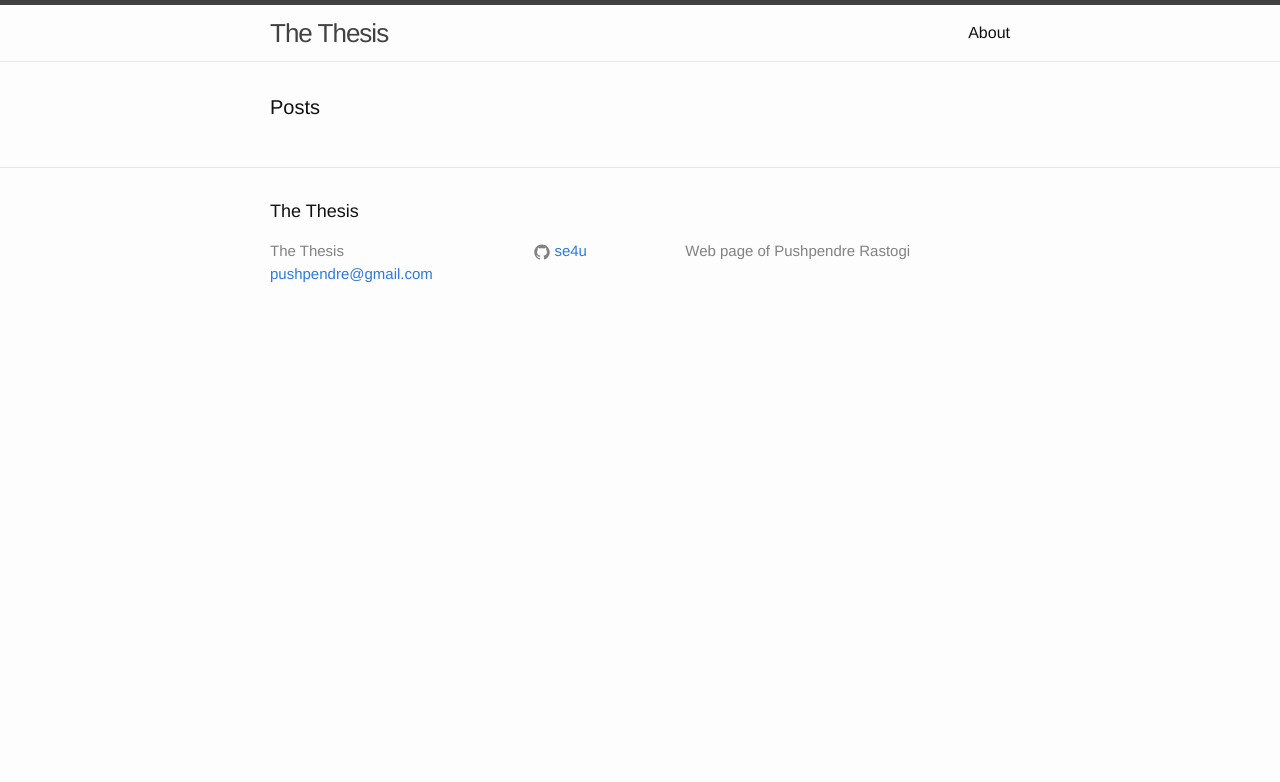
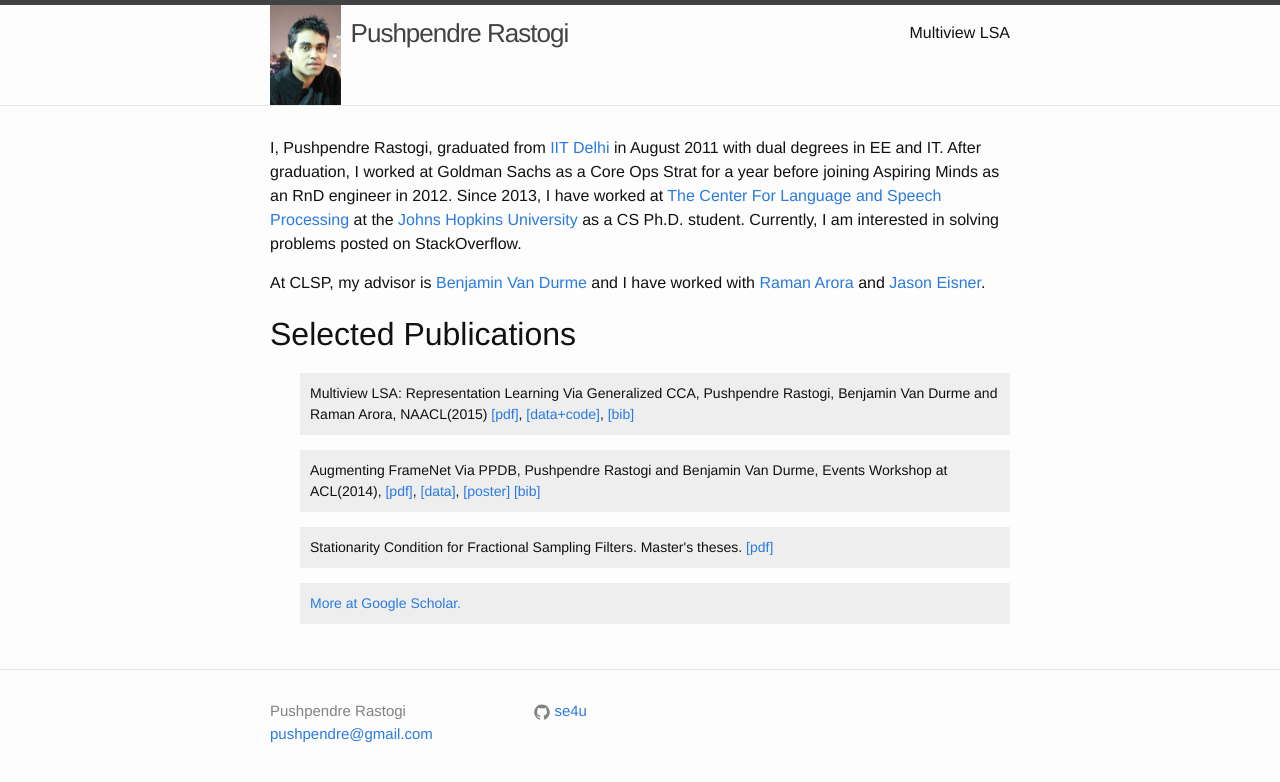
Before and after one commit to se4u/jhu_web_page, a Jekyll site: the page built from index.html, in a window 1280 px wide. Shown: the top 782 px of the page. Built offline with Jekyll 4.4.1, drawn with Linux system fonts in a browser that asks for light colours.

```diff
--- a/_config.yml
+++ b/_config.yml
@@ -1,11 +1,22 @@
 # Site settings
-title: The Thesis
+title: Pushpendre Rastogi
 email: pushpendre@gmail.com
 description: > # this means to ignore newlines until "baseurl:"
   Web page of Pushpendre Rastogi
-baseurl: "" # the subpath of your site, e.g. /blog/
-url: "http://se4u.github.io"
+baseurl: "/~prastog3" # the subpath of your site, e.g. /blog/
+url: "http://cs.jhu.edu/~prastog3"
 github_username:  se4u
-
 # Build settings
 markdown: kramdown
+lsi: false
+defaults:
+
+  scope:
+    path: ""
+  values:
+    layout: "default"
+
+  # scope:
+  #   path: "projects"
+  # values:
+  #   layout: "project"
--- a/_includes/footer.html
+++ b/_includes/footer.html
@@ -1,9 +1,5 @@
 <footer class="site-footer">
-
   <div class="wrapper">
-
-    <h2 class="footer-heading">{{ site.title }}</h2>
-
     <div class="footer-col-wrapper">
       <div class="footer-col  footer-col-1">
         <ul class="contact-list">
@@ -27,29 +23,8 @@
             </a>
           </li>
           {% endif %}
-
-          {% if site.twitter_username %}
-          <li>
-            <a href="https://twitter.com/{{ site.twitter_username }}">
-              <span class="icon  icon--twitter">
-                <svg viewBox="0 0 16 16">
-                  <path fill="#828282" d="M15.969,3.058c-0.586,0.26-1.217,0.436-1.878,0.515c0.675-0.405,1.194-1.045,1.438-1.809
-                  c-0.632,0.375-1.332,0.647-2.076,0.793c-0.596-0.636-1.446-1.033-2.387-1.033c-1.806,0-3.27,1.464-3.27,3.27 c0,0.256,0.029,0.506,0.085,0.745C5.163,5.404,2.753,4.102,1.14,2.124C0.859,2.607,0.698,3.168,0.698,3.767 c0,1.134,0.577,2.135,1.455,2.722C1.616,6.472,1.112,6.325,0.671,6.08c0,0.014,0,0.027,0,0.041c0,1.584,1.127,2.906,2.623,3.206 C3.02,9.402,2.731,9.442,2.433,9.442c-0.211,0-0.416-0.021-0.615-0.059c0.416,1.299,1.624,2.245,3.055,2.271 c-1.119,0.877-2.529,1.4-4.061,1.4c-0.264,0-0.524-0.015-0.78-0.046c1.447,0.928,3.166,1.469,5.013,1.469 c6.015,0,9.304-4.983,9.304-9.304c0-0.142-0.003-0.283-0.009-0.423C14.976,4.29,15.531,3.714,15.969,3.058z"/>
-                </svg>
-              </span>
-
-              <span class="username">{{ site.twitter_username }}</span>
-            </a>
-          </li>
-          {% endif %}
         </ul>
       </div>
-
-      <div class="footer-col  footer-col-3">
-        <p class="text">{{ site.description }}</p>
-      </div>
     </div>
-
   </div>
-
 </footer>
--- a/_includes/header.html
+++ b/_includes/header.html
@@ -2,8 +2,8 @@
 
   <div class="wrapper">
 
+    <img class="site-title" src="{{ site.baseurl }}/res/header.png" height="100" style="PADDING-RIGHT: 10px">
     <a class="site-title" href="{{ site.baseurl }}/">{{ site.title }}</a>
-
     <nav class="site-nav">
       <a href="#" class="menu-icon">
         <svg viewBox="0 0 18 15">
--- a/_sass/_layout.scss
+++ b/_sass/_layout.scss
@@ -234,3 +234,15 @@
         }
     }
 }
+
+
+.bubble-list {
+    font-size: 14px;
+    /* border-radius: 10px;*/
+    list-style: none;
+    > li {
+        background-color: #eee;
+        padding: 10px;
+        margin-bottom: $spacing-unit/2;
+    }
+}
--- a/index.html
+++ b/index.html
@@ -1,23 +1,37 @@
 ---
 layout: default
 ---
+<div class="home">
+  <p>I, Pushpendre Rastogi, graduated from <a href="http://iitd.ac.in">IIT Delhi</a> in August 2011
+with dual degrees in EE and IT. After graduation, I worked at
+Goldman Sachs as a Core Ops Strat for a year before joining Aspiring Minds as an
+RnD engineer in 2012. Since 2013, I have worked at
+<a href="http://www.clsp.jhu.edu">The Center For Language and Speech
+Processing</a> at the
+<a href="http://www.jhu.edu">Johns Hopkins University</a> as a CS Ph.D. student. Currently, I am interested in solving problems posted on StackOverflow.</p>
 
-<div class="home">
+  <p>At CLSP, my advisor is <a href="http://www.cs.jhu.edu/~vandurme/">Benjamin Van Durme</a> and I have worked with <a href="http://www.cs.jhu.edu/~raman/">Raman Arora</a> and <a href="http://www.cs.jhu.edu/~jason/">Jason Eisner</a>.</p>
 
-  <h1 class="page-heading">Posts</h1>
+  <h1>Selected Publications</h1>
 
-  <ul class="post-list">
-    {% for post in site.posts %}
-      <li>
-        <span class="post-meta">{{ post.date | date: "%b %-d, %Y" }}</span>
+  <ul class="bubble-list">
+    <li> Multiview LSA: Representation Learning Via Generalized CCA, Pushpendre Rastogi, Benjamin Van Durme and Raman Arora, NAACL(2015)
+      <a href="mvlsa/mvlsa.pdf">[pdf]</a>,
+      <a href="mvlsa/">[data+code]</a>,
+      <a href="mvlsa/">[bib]</a>
+    </li>
+    <li> Augmenting FrameNet Via PPDB, Pushpendre Rastogi and Benjamin Van Durme, Events Workshop at ACL(2014),
+      <a href="{{ site.url }}/res/rastogi2014augmenting.paper.pdf">[pdf]</a>,
+      <a href="{{ site.url }}/res/rastogi2014augmenting.data.tgz">[data]</a>,
+      <a href="{{ site.url }}/res/rastogi2014augmenting.poster.pdf">[poster]</a>
+      <a href="res/rastogi2014augmenting.bib">[bib]</a>
 
-        <h2>
-          <a class="post-link" href="{{ post.url | prepend: site.baseurl }}">{{ post.title }}</a>
-        </h2>
+
+
+    <li> Stationarity Condition for Fractional Sampling Filters. Master's theses. <a href="_includes/mtp.pdf">[pdf]</a>
       </li>
-    {% endfor %}
+    </li>
+    <li><a href="https://scholar.google.com/citations?user=nqDASHMAAAAJ">More at Google Scholar.</a>
+    </li>
   </ul>
-
-  <!-- <p class="rss-subscribe">subscribe <a href="{{ "/feed.xml" | prepend: site.baseurl }}">via RSS</a></p> -->
-
 </div>
```
Also changed, not shown: _includes/mvlsa_readme.md (added, +1 -0 lines), _posts/2015-04-05-test.org (added, +13 -0 lines), _posts/2015-04-05-welcome-to-jekyll.markdown (added, +25 -0 lines), _posts/index.org (added, +12 -0 lines), about.md (deleted, +0 -11 lines), feed.xml (added, +30 -0 lines), mvlsa/mvlsa.md (added, +7 -0 lines), res/rastogi2014augmenting.bib (added, +9 -0 lines), res/header.png (added), 6 other files.
